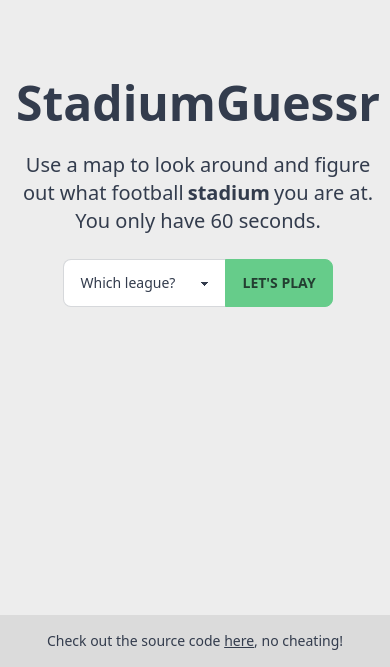
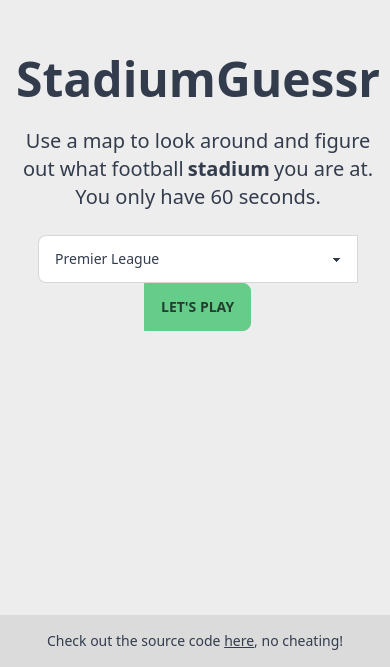
Before and after one commit to brandon-carlisle/StadiumGuessr, a React (Vite) app: page / in a window 390 px wide. Shown: the part 229-896 px from the top of the page. Built offline with nearby package versions, Linux system fonts and the light colour scheme.

Commit message:
Working link on homepage

```diff
--- a/src/routes/index.tsx
+++ b/src/routes/index.tsx
@@ -1,4 +1,5 @@
-import { createFileRoute } from "@tanstack/react-router";
+import { createFileRoute, Link } from "@tanstack/react-router";
+import { useState } from "react";
 
 export const Route = createFileRoute("/")({
   component: RouteComponent,
@@ -13,14 +14,23 @@ function RouteComponent() {
   );
 }
 
+const selectOptions = [
+  { name: "Premier League", code: "EPL", default: true },
+  { name: "Championship", code: "EFL", default: false },
+];
+
+const defaultOptionCode = selectOptions.find((opt) => opt.default)?.code;
+
 function Hero() {
+  const [option, setOption] = useState(defaultOptionCode);
+
   return (
     <div className="hero bg-base-200 min-h-screen">
       <div className="hero-content text-center">
         <div className="max-w-md">
           <h1 className="text-5xl font-bold">StadiumGuessr</h1>
-          <p className="py-6">
-            <p className="text-xl">
+          <div className="py-6">
+            <div className="text-xl">
               Use a map to look around and figure out what football
               <div
                 className="tooltip inline mx-1"
@@ -29,17 +39,31 @@ function Hero() {
                 <span className="font-semibold inline-block">stadium</span>
               </div>
               you are at. You only have 60 seconds.
-            </p>
-          </p>
-          <div className="join">
-            <select className="select select-bordered w-full max-w-xs join-item">
-              <option disabled selected>
-                Which league?
-              </option>
-              <option>Premier League</option>
-              <option>Championship</option>
+            </div>
+          </div>
+          <div className="join w-full block">
+            <select
+              className="select select-bordered w-full max-w-xs join-item"
+              onChange={(e) => setOption(e.target.value)}
+            >
+              <option disabled>Which league?</option>
+              {selectOptions.map((opt) => (
+                <option value={opt.code} key={opt.code}>
+                  {opt.name}
+                </option>
+              ))}
             </select>
-            <button className="btn btn-primary join-item">Let's play</button>
+            {option && (
+              <Link
+                className="btn btn-primary join-item"
+                to="/play/$leagueCode"
+                params={{
+                  leagueCode: option,
+                }}
+              >
+                Let's play
+              </Link>
+            )}
           </div>
         </div>
       </div>
--- a/src/routes/play.$leagueCode.tsx
+++ b/src/routes/play.$leagueCode.tsx
@@ -11,5 +11,81 @@ export const Route = createFileRoute("/play/$leagueCode")({
 });
 
 function RouteComponent() {
-  return "Hello /play/$leagueCode!";
+  return (
+    <div className="min-h-screen flex flex-col p-4 bg-background text-foreground">
+      <div className="flex-grow flex flex-col md:flex-row gap-4 mb-4">
+        <Card className="flex-grow md:w-2/3 bg-muted flex items-center justify-center">
+          <p className="text-2xl text-muted-foreground">
+            Interactive Map Placeholder
+          </p>
+        </Card>
+
+        <div className="md:w-1/3 space-y-4">
+          <Card className="p-4">
+            <h2 className="text-xl font-bold mb-2">Game Info</h2>
+            <div className="flex justify-between items-center mb-2">
+              <span className="font-semibold">Score:</span>
+              <span className="text-2xl">1250</span>
+            </div>
+            <div className="flex justify-between items-center mb-2">
+              <span className="font-semibold">Time Remaining:</span>
+              <span className="text-2xl">2:30</span>
+            </div>
+            <div className="flex justify-between items-center">
+              <span className="font-semibold">Questions Remaining:</span>
+              <span className="text-2xl">5</span>
+            </div>
+          </Card>
+
+          <div className="grid grid-cols-2 gap-2">
+            <Button onClick={() => console.log("Hint requested")}>
+              <Lightbulb className="mr-2 h-4 w-4" />
+              Hint
+            </Button>
+            <Button onClick={() => console.log("Reset zoom")}>
+              <ZoomIn className="mr-2 h-4 w-4" />
+              Reset Zoom
+            </Button>
+            <Button
+              onClick={() => setIsMuted(!isMuted)}
+              variant="outline"
+              className="col-span-2"
+            >
+              {isMuted ? (
+                <VolumeX className="mr-2 h-4 w-4" />
+              ) : (
+                <Volume2 className="mr-2 h-4 w-4" />
+              )}
+              {isMuted ? "Unmute" : "Mute"} Audio
+            </Button>
+          </div>
+        </div>
+      </div>
+
+      <Card className="p-4">
+        <form
+          onSubmit={(e) => {
+            e.preventDefault();
+            console.log("Submitted answer:", answer);
+            setAnswer("");
+          }}
+        >
+          <div className="flex space-x-2">
+            <Input
+              type="text"
+              placeholder="Enter your answer"
+              value={answer}
+              onChange={(e) => setAnswer(e.target.value)}
+              className="flex-grow"
+            />
+            <Button type="submit">Submit</Button>
+          </div>
+        </form>
+      </Card>
+    </div>
+  );
 }
+
+function Card({ children }) {
+  return <div className="card">{children}</div>;
+}
```
